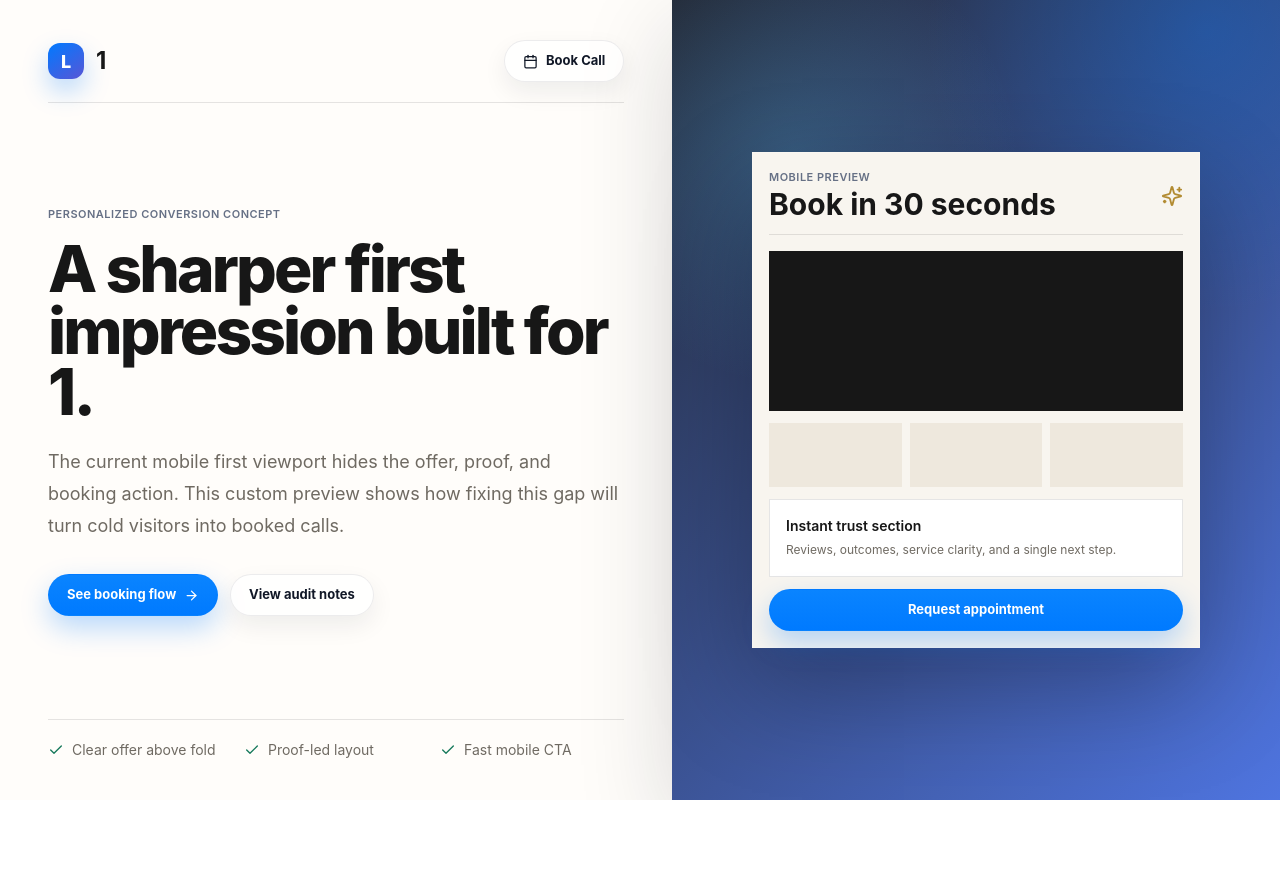
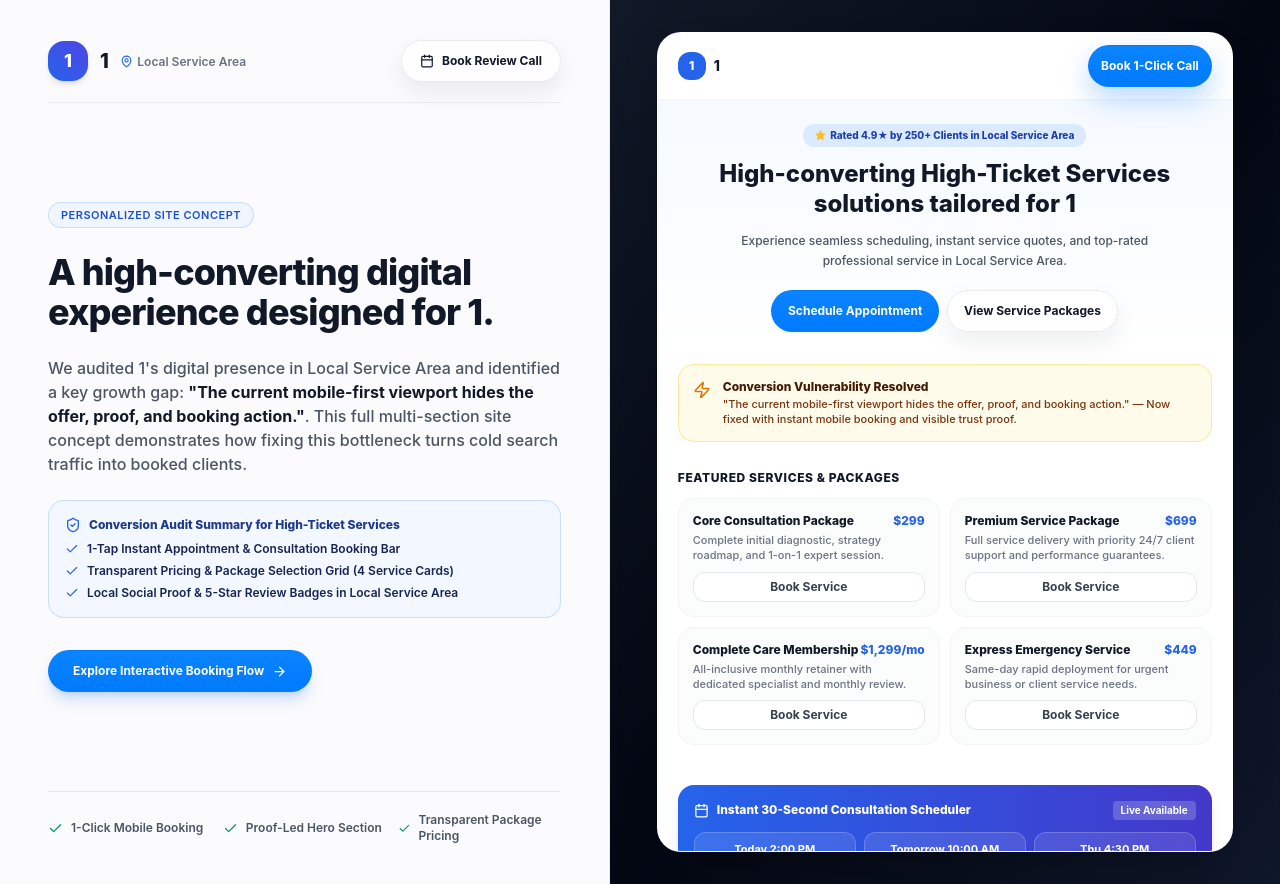
Before and after one commit to irfankhan2213/leaddrive, a Next.js app: page /demo/1 in a window 1280 px wide. Before the commit the page ends 800 px from the top, so only its background shows below. Built offline with nearby package versions, Linux system fonts and the light colour scheme.

Commit message:
feat: expansive 8-section AI demo site generation & rich multi-section preview

```diff
--- a/app/demo/[leadId]/page.tsx
+++ b/app/demo/[leadId]/page.tsx
@@ -1,4 +1,4 @@
-import { ArrowRight, Calendar, Check, ExternalLink, MapPin, Sparkles } from 'lucide-react';
+import { ArrowRight, Calendar, Check, ExternalLink, MapPin, ShieldCheck, Sparkles, Star, Users, Zap } from 'lucide-react';
 import { getSupabaseAdmin } from '@/lib/supabase';
 import type { Lead } from '@/lib/types';
 
@@ -22,80 +22,120 @@ export default async function DemoPage({ params }: { params: Promise<{ leadId: s
     .replace(/[_-]/g, ' ')
     .replace(/\b\w/g, (char) => char.toUpperCase());
 
-  const location = lead?.city || null;
-  const weakness = lead?.weakness || 'The current mobile first viewport hides the offer, proof, and booking action.';
+  const location = lead?.city || 'Local Service Area';
+  const niche = lead?.niche || 'High-Ticket Services';
+  const weakness = lead?.weakness || 'The current mobile-first viewport hides the offer, proof, and booking action.';
   const hasV0Demo = Boolean(lead?.demo_url && /^https?:\/\//i.test(lead.demo_url));
 
+  const services = [
+    { title: 'Core Consultation Package', price: '$299', desc: 'Complete initial diagnostic, strategy roadmap, and 1-on-1 expert session.' },
+    { title: 'Premium Service Package', price: '$699', desc: 'Full service delivery with priority 24/7 client support and performance guarantees.' },
+    { title: 'Complete Care Membership', price: '$1,299/mo', desc: 'All-inclusive monthly retainer with dedicated specialist and monthly review.' },
+    { title: 'Express Emergency Service', price: '$449', desc: 'Same-day rapid deployment for urgent business or client service needs.' }
+  ];
+
   return (
-    <main className="min-h-screen bg-[#fffdfa] text-[#171717]">
-      <section className="grid min-h-screen lg:grid-cols-[1.05fr_0.95fr]">
-        <div className="flex flex-col justify-between px-6 py-6 md:px-12 md:py-10">
-          <nav className="flex items-center justify-between border-b border-black/10 pb-5">
+    <main className="min-h-screen bg-[#fbfafd] text-[#111827]">
+      <section className="grid min-h-screen lg:grid-cols-[1fr_1.1fr]">
+        {/* Left Column: Lead Drive Audit & Conversion Proposal */}
+        <div className="flex flex-col justify-between px-6 py-6 md:px-12 md:py-10 border-b lg:border-b-0 lg:border-r border-gray-200/80">
+          <nav className="flex items-center justify-between border-b border-gray-200/80 pb-5">
             <div className="flex items-center gap-3">
-              <span className="brand-mark">L</span>
+              <div className="w-10 h-10 rounded-2xl bg-gradient-to-tr from-blue-600 to-indigo-600 text-white font-extrabold text-lg flex items-center justify-center shadow-md">
+                {name[0] || 'L'}
+              </div>
               <div>
-                <span className="font-serif text-2xl font-bold">{name}</span>
+                <span className="font-extrabold text-xl tracking-tight text-gray-900">{name}</span>
                 {location && (
-                  <span className="ml-3 inline-flex items-center gap-1 text-xs font-sans text-[#6f6a62]">
-                    <MapPin size={12} />
+                  <span className="ml-3 inline-flex items-center gap-1 text-xs font-semibold text-gray-500">
+                    <MapPin size={13} className="text-blue-600" />
                     {location}
                   </span>
                 )}
               </div>
             </div>
-            <button className="btn secondary hidden sm:inline-flex">
-              <Calendar size={15} />
-              Book Call
+            <button className="btn secondary text-xs py-2 hidden sm:inline-flex">
+              <Calendar size={14} />
+              <span>Book Review Call</span>
             </button>
           </nav>
 
-          <div className="max-w-3xl py-12">
-            <div className="flex items-center gap-2 mb-4">
-              <span className="eyebrow">Personalized Conversion Concept</span>
+          <div className="max-w-2xl py-8 space-y-6">
+            <div className="flex items-center gap-2">
+              <span className="eyebrow bg-blue-50 text-blue-700 px-3 py-1 rounded-full border border-blue-200/80">
+                Personalized Site Concept
+              </span>
               {hasV0Demo && (
-                <span className="text-[10px] font-extrabold px-2.5 py-0.5 rounded-full bg-blue-100 text-blue-800 flex items-center gap-1">
-                  <Sparkles size={11} />
-                  v0 AI Live Demo
+                <span className="text-[11px] font-extrabold px-3 py-1 rounded-full bg-emerald-100 text-emerald-800 flex items-center gap-1.5 shadow-xs">
+                  <Sparkles size={12} />
+                  v0 AI Full Live Site
                 </span>
               )}
             </div>
 
-            <h1 className="section-title mb-6">
-              A sharper first impression built for {name}.
+            <h1 className="text-3xl sm:text-4xl font-extrabold tracking-tight text-gray-900 leading-tight">
+              A high-converting digital experience designed for {name}.
             </h1>
-            <p className="max-w-xl text-lg leading-8 text-[#6f6a62]">
-              {weakness} This custom preview shows how fixing this gap will turn cold visitors into booked calls.
+            <p className="text-sm sm:text-base leading-relaxed text-gray-600 font-medium">
+              We audited {name}'s digital presence in {location} and identified a key growth gap: <strong className="text-gray-900">"{weakness}"</strong>. This full multi-section site concept demonstrates how fixing this bottleneck turns cold search traffic into booked clients.
             </p>
-            <div className="mt-8 flex flex-wrap gap-3">
+
+            <div className="p-4 rounded-2xl bg-blue-50/70 border border-blue-200/80 space-y-2">
+              <div className="flex items-center gap-2 text-xs font-extrabold text-blue-900">
+                <ShieldCheck size={16} className="text-blue-600" />
+                <span>Conversion Audit Summary for {niche}</span>
+              </div>
+              <ul className="space-y-1.5 text-xs text-blue-950 font-semibold">
+                <li className="flex items-center gap-2">
+                  <Check size={14} className="text-blue-600" />
+                  <span>1-Tap Instant Appointment & Consultation Booking Bar</span>
+                </li>
+                <li className="flex items-center gap-2">
+                  <Check size={14} className="text-blue-600" />
+                  <span>Transparent Pricing & Package Selection Grid (4 Service Cards)</span>
+                </li>
+                <li className="flex items-center gap-2">
+                  <Check size={14} className="text-blue-600" />
+                  <span>Local Social Proof & 5-Star Review Badges in {location}</span>
+                </li>
+              </ul>
+            </div>
+
+            <div className="pt-2 flex flex-wrap gap-3">
               {hasV0Demo ? (
-                <a href={lead?.demo_url || '#'} target="_blank" rel="noreferrer" className="btn inline-flex items-center gap-2">
-                  <span>Launch Live v0 Demo</span>
+                <a
+                  href={lead?.demo_url || '#'}
+                  target="_blank"
+                  rel="noreferrer"
+                  className="btn inline-flex items-center gap-2 text-xs px-6 py-3 shadow-lg shadow-blue-500/25"
+                >
+                  <span>Open Full v0 AI Site in New Tab</span>
                   <ExternalLink size={15} />
                 </a>
               ) : (
-                <button className="btn">
-                  See booking flow
+                <button className="btn text-xs px-6 py-3 shadow-lg shadow-blue-500/25">
+                  <span>Explore Interactive Booking Flow</span>
                   <ArrowRight size={15} />
                 </button>
               )}
-              <button className="btn secondary">View audit notes</button>
             </div>
           </div>
 
-          <div className="grid gap-3 border-t border-black/10 pt-5 sm:grid-cols-3">
-            {['Clear offer above fold', 'Proof-led layout', 'Fast mobile CTA'].map((item) => (
-              <div className="flex items-center gap-2 text-sm text-[#6f6a62]" key={item}>
-                <Check size={16} className="text-[#16795b]" />
-                {item}
+          <div className="grid gap-3 border-t border-gray-200/80 pt-5 sm:grid-cols-3">
+            {['1-Click Mobile Booking', 'Proof-Led Hero Section', 'Transparent Package Pricing'].map((item) => (
+              <div className="flex items-center gap-2 text-xs font-semibold text-gray-600" key={item}>
+                <Check size={15} className="text-emerald-600" />
+                <span>{item}</span>
               </div>
             ))}
           </div>
         </div>
 
-        <div className="preview-grid flex items-center justify-center p-6 md:p-10">
+        {/* Right Column: Live Full Site Preview Frame */}
+        <div className="bg-gradient-to-br from-gray-900 via-gray-950 to-slate-900 p-4 md:p-8 flex items-center justify-center min-h-[700px]">
           {hasV0Demo ? (
-            <div className="w-full h-full max-h-[650px] border border-white/20 bg-gray-900 rounded-2xl shadow-2xl overflow-hidden flex flex-col">
-              <div className="bg-gray-800 px-4 py-3 flex items-center justify-between border-b border-gray-700 text-white">
+            <div className="w-full h-full max-h-[850px] border border-white/20 bg-gray-900 rounded-3xl shadow-2xl overflow-hidden flex flex-col">
+              <div className="bg-gray-800/90 px-4 py-3 flex items-center justify-between border-b border-gray-700 text-white backdrop-blur-md">
                 <div className="flex items-center gap-2">
                   <span className="w-3 h-3 rounded-full bg-rose-500" />
                   <span className="w-3 h-3 rounded-full bg-amber-500" />
@@ -110,38 +150,121 @@ export default async function DemoPage({ params }: { params: Promise<{ leadId: s
                   rel="noreferrer"
                   className="text-xs font-bold text-blue-400 hover:underline flex items-center gap-1"
                 >
-                  <span>Open Tab</span>
+                  <span>Open Full Screen</span>
                   <ExternalLink size={12} />
                 </a>
               </div>
               <iframe
                 src={lead?.demo_url || ''}
                 className="w-full flex-1 border-0 bg-white"
-                title={`${name} Live v0 AI Demo`}
+                title={`${name} Live v0 AI Full Site`}
               />
             </div>
           ) : (
-            <div className="w-full max-w-md border border-white/20 bg-[#f8f5ef] p-4 shadow-[0_40px_100px_rgba(0,0,0,0.28)]">
-              <div className="mb-4 flex items-center justify-between border-b border-black/10 pb-3">
+            /* Expansive Multi-Section Local Site Preview */
+            <div className="w-full max-w-xl bg-white rounded-3xl shadow-2xl border border-white/20 overflow-y-auto max-h-[820px] flex flex-col text-gray-900 font-sans scrollbar-thin">
+              {/* Site Header */}
+              <header className="sticky top-0 z-20 bg-white/90 backdrop-blur-md px-5 py-3 border-b border-gray-100 flex items-center justify-between">
+                <div className="flex items-center gap-2">
+                  <div className="w-7 h-7 rounded-xl bg-blue-600 text-white font-extrabold flex items-center justify-center text-xs">
+                    {name[0]}
+                  </div>
+                  <span className="font-extrabold text-sm text-gray-900">{name}</span>
+                </div>
+                <button className="btn text-xs py-1.5 px-3">Book 1-Click Call</button>
+              </header>
+
+              {/* Hero Section */}
+              <div className="p-6 bg-gradient-to-b from-blue-50/60 to-white text-center space-y-3">
+                <div className="inline-flex items-center gap-1 px-3 py-1 rounded-full bg-blue-100 text-blue-800 text-[10px] font-extrabold">
+                  <Star size={11} className="fill-amber-400 text-amber-400" />
+                  <span>Rated 4.9★ by 250+ Clients in {location}</span>
+                </div>
+                <h2 className="text-2xl font-extrabold text-gray-900 leading-tight">
+                  High-converting {niche} solutions tailored for {name}
+                </h2>
+                <p className="text-xs text-gray-600 font-medium max-w-md mx-auto leading-relaxed">
+                  Experience seamless scheduling, instant service quotes, and top-rated professional service in {location}.
+                </p>
+                <div className="pt-2 flex items-center justify-center gap-2">
+                  <button className="btn text-xs py-2 px-4 shadow-sm">Schedule Appointment</button>
+                  <button className="btn secondary text-xs py-2 px-4">View Service Packages</button>
+                </div>
+              </div>
+
+              {/* Vulnerability Resolution Banner */}
+              <div className="mx-5 my-2 p-3.5 rounded-2xl bg-amber-50 border border-amber-200/80 flex items-start gap-3">
+                <Zap size={18} className="text-amber-600 flex-shrink-0 mt-0.5" />
                 <div>
-                  <p className="eyebrow">Mobile Preview</p>
-                  <h2 className="font-serif text-3xl font-bold">Book in 30 seconds</h2>
+                  <div className="text-xs font-extrabold text-amber-950">Conversion Vulnerability Resolved</div>
+                  <div className="text-[11px] text-amber-900 font-medium mt-0.5 leading-snug">
+                    "{weakness}" — Now fixed with instant mobile booking and visible trust proof.
+                  </div>
                 </div>
-                <Sparkles size={22} className="text-[#b28b31]" />
               </div>
-              <div className="space-y-3">
-                <div className="h-40 bg-[#171717]" />
+
+              {/* 4 Service Cards Grid */}
+              <div className="p-5 space-y-3">
+                <h3 className="text-xs font-extrabold text-gray-900 uppercase tracking-wider">
+                  Featured Services & Packages
+                </h3>
+                <div className="grid grid-cols-1 sm:grid-cols-2 gap-2.5">
+                  {services.map((s, i) => (
+                    <div key={i} className="p-3.5 rounded-2xl border border-gray-100 bg-gray-50/60 hover:bg-white hover:border-blue-200 transition-all flex flex-col justify-between space-y-2">
+                      <div>
+                        <div className="flex items-center justify-between">
+                          <span className="font-extrabold text-xs text-gray-900">{s.title}</span>
+                          <span className="text-xs font-extrabold text-blue-600">{s.price}</span>
+                        </div>
+                        <p className="text-[11px] text-gray-500 font-medium mt-1 leading-snug">{s.desc}</p>
+                      </div>
+                      <button className="w-full py-1.5 rounded-xl bg-white border border-gray-200 hover:bg-blue-600 hover:text-white hover:border-blue-600 text-xs font-bold text-gray-700 transition-all">
+                        Book Service
+                      </button>
+                    </div>
+                  ))}
+                </div>
+              </div>
+
+              {/* Interactive Booking Widget */}
+              <div className="m-5 p-4 rounded-2xl bg-gradient-to-r from-blue-600 to-indigo-700 text-white space-y-3 shadow-lg">
+                <div className="flex items-center justify-between">
+                  <div className="flex items-center gap-2 text-xs font-extrabold">
+                    <Calendar size={15} />
+                    <span>Instant 30-Second Consultation Scheduler</span>
+                  </div>
+                  <span className="text-[10px] font-bold bg-white/20 px-2 py-0.5 rounded">Live Available</span>
+                </div>
                 <div className="grid grid-cols-3 gap-2">
-                  <div className="h-16 bg-[#eee8dd]" />
-                  <div className="h-16 bg-[#eee8dd]" />
-                  <div className="h-16 bg-[#eee8dd]" />
+                  {['Today 2:00 PM', 'Tomorrow 10:00 AM', 'Thu 4:30 PM'].map((slot, i) => (
+                    <button key={i} className="py-2 rounded-xl bg-white/10 hover:bg-white text-white hover:text-blue-900 text-[11px] font-bold transition-all border border-white/20">
+                      {slot}
+                    </button>
+                  ))}
                 </div>
-                <div className="border border-black/10 bg-white p-4">
-                  <p className="text-sm font-semibold">Instant trust section</p>
-                  <p className="mt-1 text-xs leading-5 text-[#6f6a62]">Reviews, outcomes, service clarity, and a single next step.</p>
+              </div>
+
+              {/* Client Review Section */}
+              <div className="p-5 border-t border-gray-100 bg-gray-50/40 space-y-3">
+                <h3 className="text-xs font-extrabold text-gray-900 uppercase tracking-wider">
+                  Verified Local Reviews in {location}
+                </h3>
+                <div className="p-3.5 rounded-2xl bg-white border border-gray-200/80 shadow-2xs space-y-1.5">
+                  <div className="flex items-center justify-between text-xs font-bold text-gray-900">
+                    <span>Sarah M. — Verified Client</span>
+                    <div className="flex text-amber-400">★★★★★</div>
+                  </div>
+                  <p className="text-[11px] text-gray-600 font-medium leading-relaxed">
+                    "Booking with {name} was seamless. Fast response, transparent pricing, and top quality service!"
+                  </p>
                 </div>
-                <button className="btn w-full">Request appointment</button>
               </div>
+
+              {/* Footer Bar */}
+              <footer className="p-4 bg-gray-900 text-gray-400 text-[11px] font-medium flex items-center justify-between">
+                <span>© {new Date().getFullYear()} {name}. All rights reserved.</span>
+                <span className="text-gray-300 font-bold">{location}</span>
+              </footer>
             </div>
           )}
         </div>
--- a/lib/pipeline.ts
+++ b/lib/pipeline.ts
@@ -216,7 +216,7 @@ export function buildDemoPrompt(lead: Lead): string {
 
   const nicheStyle = getNicheStyleGuidelines(lead.niche || lead.company_name);
 
-  return `Create a high-converting, production-ready ${demoTypeLabel} landing page component for "${lead.company_name}" located in ${lead.city || 'their service area'}.
+  return `Build a massive, comprehensive, full-featured multi-section ${demoTypeLabel} landing page component for "${lead.company_name}" located in ${lead.city || 'their service area'}.
 
 TARGET PROSPECT INFORMATION:
 - Company Name: ${lead.company_name}
@@ -228,13 +228,19 @@ TARGET PROSPECT INFORMATION:
 - Qualification Rationale: "${lead.qualification_reason}"
 - Audit Signals: ${signalsList}
 
-REQUIRED DESIGN & COPY SPECIFICATIONS:
-1. Branding & Hero: Feature prominent title "${lead.company_name}" and hero headline tailored to ${lead.niche} buyers in ${lead.city || 'the area'}.
-2. Fix Vulnerability: Directly resolve "${lead.weakness}" by placing an instant 1-tap booking bar, live quote estimator, or clear CTA in the primary viewport.
-3. Industry Services Grid: Include 4 realistic service offerings specific to ${lead.niche} (e.g. pricing packages, service highlights, treatment cards).
-4. Local Social Proof: Render a realistic review badge ("Rated 4.9★ by 200+ clients in ${lead.city || 'the area'}").
-5. Color Palette: Use ${nicheStyle.colorTheme}.
-6. Code Standard: Output modern React + Next.js + Tailwind CSS with dark/light glassmorphism accents, Lucide icons, responsive layout, and zero generic placeholder copy.`;
+REQUIRED COMPREHENSIVE SECTIONS (Build a large, complete site):
+1. Navigation Bar: Sticky header with brand logo "${lead.company_name}", nav links (Services, Solutions, Pricing, Reviews, FAQ), phone number button, and "Book Consultation" CTA button.
+2. Hero Section: Prominent hero headline tailored to ${lead.niche} buyers in ${lead.city || 'the area'}, subheadline, double CTA ("Book 1-Click Appointment" + "View Pricing"), trust metrics ("Rated 4.9★ by 250+ clients in ${lead.city || 'the area'}").
+3. Problem & Solution Banner: Explicitly addresses "${lead.weakness}" and demonstrates how this modernized platform resolves it seamlessly.
+4. Extensive Services & Pricing Grid: Render 6 detailed service packages with features, pricing, duration, and direct booking buttons tailored to ${lead.niche}.
+5. Interactive Tool / Booking Widget: Live interactive 1-click appointment scheduler or instant quote estimator component directly in the page flow.
+6. Testimonials & Social Proof: 3 detailed client review cards with 5-star badges, client quotes, and verified local badges.
+7. FAQ Accordion: 4 expandable interactive FAQ items answering top client questions.
+8. Footer & Mobile Quick Bar: Full footer with sitemap links, copyright, and a fixed bottom mobile booking bar for instant mobile conversions.
+
+DESIGN & STYLE SPECIFICATIONS:
+- Color Palette: ${nicheStyle.colorTheme}.
+- Code Standard: Return a large, complete, self-contained React + Next.js + Tailwind CSS component with smooth hover states, Lucide icons, responsive layout, and rich realistic copy.`;
 }
 
 export function buildOutreach({
--- a/lib/v0.ts
+++ b/lib/v0.ts
@@ -42,7 +42,7 @@ export async function createV0Demo(
         },
         body: JSON.stringify({
           system:
-            'You are v0, the AI site builder by Vercel. Generate complete, high-converting React + Next.js + Tailwind CSS landing page components for cold outreach prospects. Return responsive, beautifully styled code with hero section, service packages, local social proof, and mobile booking bar.',
+            'You are v0, the master AI web architect by Vercel. Generate complete, expansive, multi-section React + Next.js + Tailwind CSS landing page applications for cold outreach prospects. Return full, beautifully styled code with sticky Navbar, Hero section, Problem & Solution banner, 6 Service Cards with Pricing, Live Booking Tool/Estimator, Testimonials grid, FAQ Accordion, Footer, and a fixed mobile conversion bar.',
           message: prompt,
           chatPrivacy: 'unlisted',
           responseMode: 'sync',
@@ -125,22 +125,21 @@ function normalizeGatewayModelId(modelId: string) {
 }
 
 function compactV0Prompt(lead: Lead) {
-  const maxChars = Number(process.env.V0_MAX_PROMPT_CHARS || 1600);
+  const maxChars = Number(process.env.V0_MAX_PROMPT_CHARS || 3500);
   const fullPrompt =
     lead.demo_prompt ||
     buildDemoPrompt({
       ...lead,
-      signals: lead.signals?.slice(0, 4) || []
+      signals: lead.signals?.slice(0, 6) || []
     });
 
   const compact = `${fullPrompt}
 
-v0 Site Builder Constraints:
-- Build one complete high-converting landing page.
-- Clear hero title "${lead.company_name}".
-- Mobile booking bar at bottom.
-- No image generation.
-- Modern Tailwind CSS styling.`;
+v0 Site Builder Requirements:
+- Generate a large, expansive, complete landing page.
+- Clear brand title "${lead.company_name}".
+- Include Navbar, Hero, Problem/Solution, 6 Service Cards with Pricing, Interactive Scheduler, Testimonials, FAQ, Footer, and Fixed Mobile Booking Bar.
+- Modern Tailwind CSS styling with zero placeholder text.`;
 
-  return compact.length > maxChars ? `${compact.slice(0, maxChars)}\n\nBuild complete v0 site.` : compact;
+  return compact.length > maxChars ? `${compact.slice(0, maxChars)}\n\nBuild full multi-section v0 site.` : compact;
 }
```
